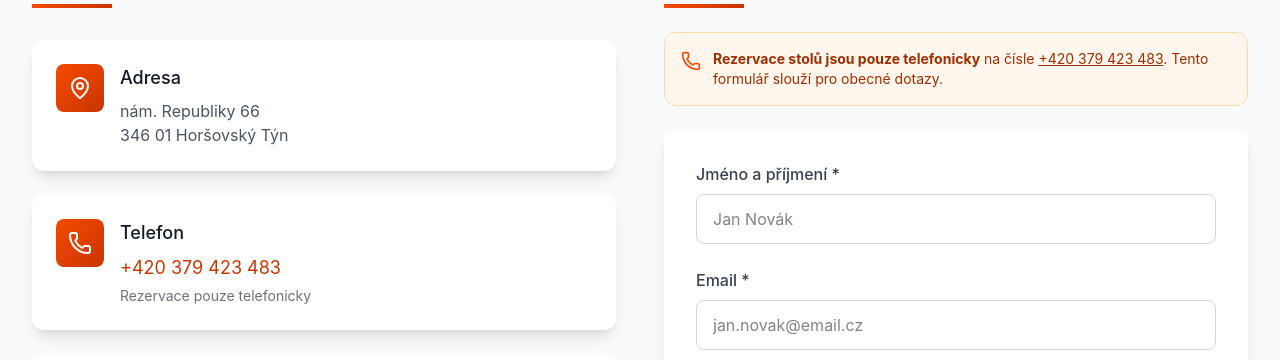
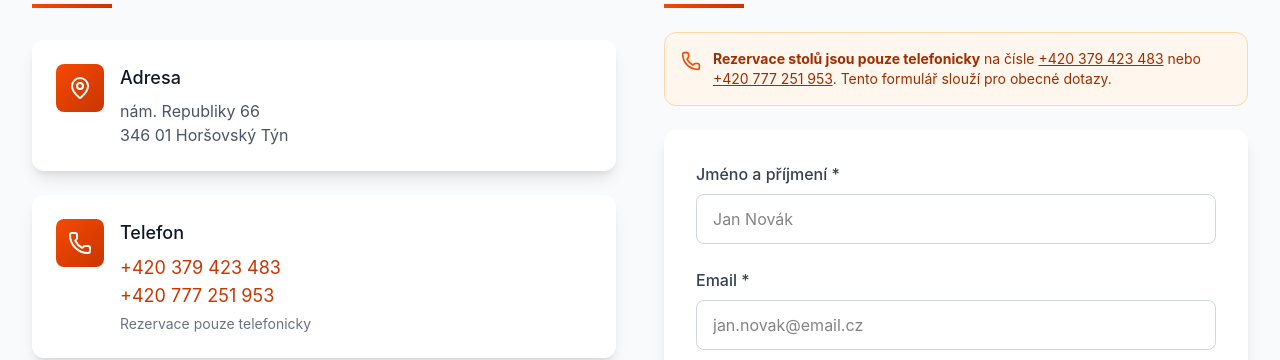
Before and after one commit to mesconliska-maker/Z-meck-restaurace, a React (Vite) app: page /kontakt in a window 1280 px wide. Shown: the part 540-900 px from the top of the page. Built offline with nearby package versions, Linux system fonts and the light colour scheme.

Commit message:
Update Contact.tsx

```diff
--- a/src/app/pages/Contact.tsx
+++ b/src/app/pages/Contact.tsx
@@ -85,8 +85,11 @@
                     </div>
                     <div>
                       <h3 className="font-medium text-gray-900 mb-2">Telefon</h3>
-                      <a href="tel:+420379423483" className="text-orange-700 hover:text-orange-800 text-lg">
+                      <a href="tel:+420379423483" className="text-orange-700 hover:text-orange-800 text-lg block">
                         +420 379 423 483
+                      </a>
+                      <a href="tel:+420777251953" className="text-orange-700 hover:text-orange-800 text-lg block">
+                        +420 777 251 953
                       </a>
                       <p className="text-sm text-gray-500 mt-1">
                         Rezervace pouze telefonicky
@@ -149,7 +152,8 @@
                 <Phone className="text-orange-600 flex-shrink-0 mt-0.5" size={20} />
                 <p className="text-orange-800 text-sm">
                   <strong>Rezervace stolů jsou pouze telefonicky</strong> na čísle{" "}
-                  <a href="tel:+420379423483" className="underline hover:text-orange-900">+420 379 423 483</a>.
+                  <a href="tel:+420379423483" className="underline hover:text-orange-900">+420 379 423 483</a>{" "}
+                  nebo <a href="tel:+420777251953" className="underline hover:text-orange-900">+420 777 251 953</a>.
                   Tento formulář slouží pro obecné dotazy.
                 </p>
               </div>
```
